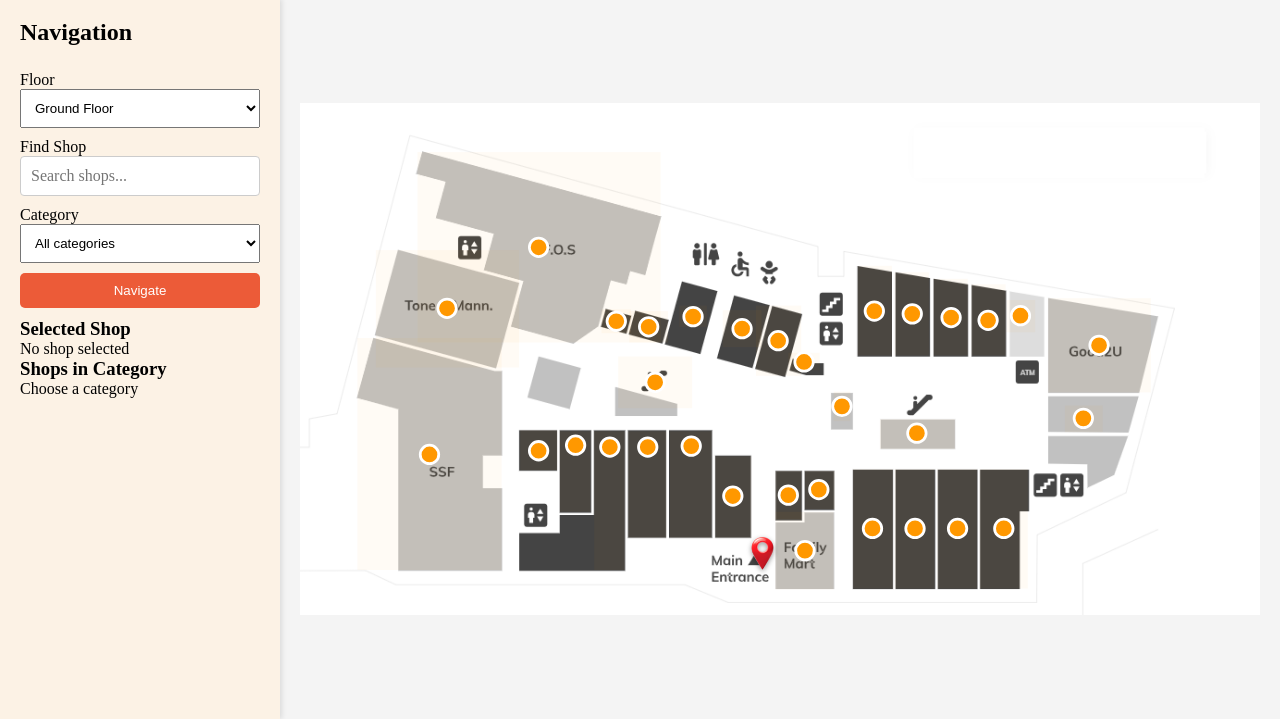
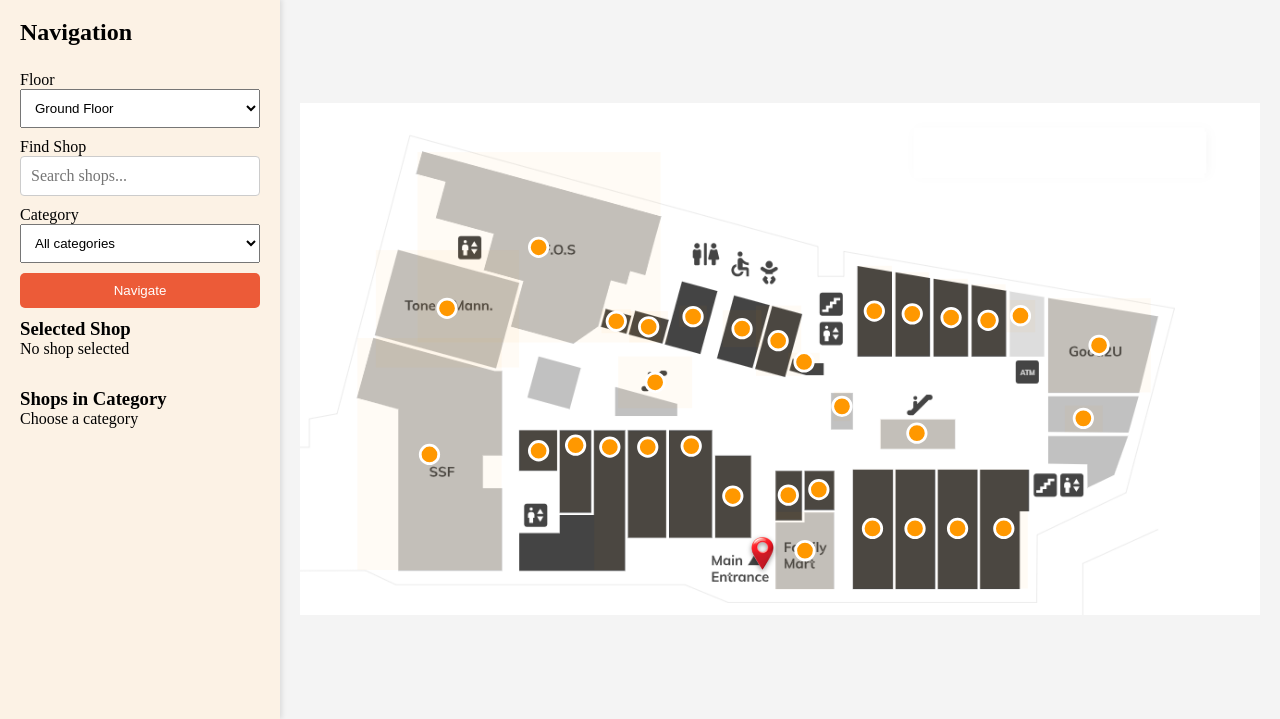
Before and after one commit to alishadaym/P1-Intern-Project, a Flask app: page / in a window 1280 px wide. Shown: the part 94-813 px from the top of the page. Run offline with Flask 3, Linux system fonts and the light colour scheme; data that the repository does not hold is empty.

Commit message:
add space between list in nav

```diff
--- a/static/css/style.css
+++ b/static/css/style.css
@@ -122,6 +122,10 @@ main {
 
 .shop-info, .legend {
     margin-top:30px;
+}
+
+.category-shops-section {
+    margin-top: 30px;
 }
 
 .shop-info h3, .legend h3 {
```
Also changed, not shown: templates/index.html (line endings or trailing spaces).
